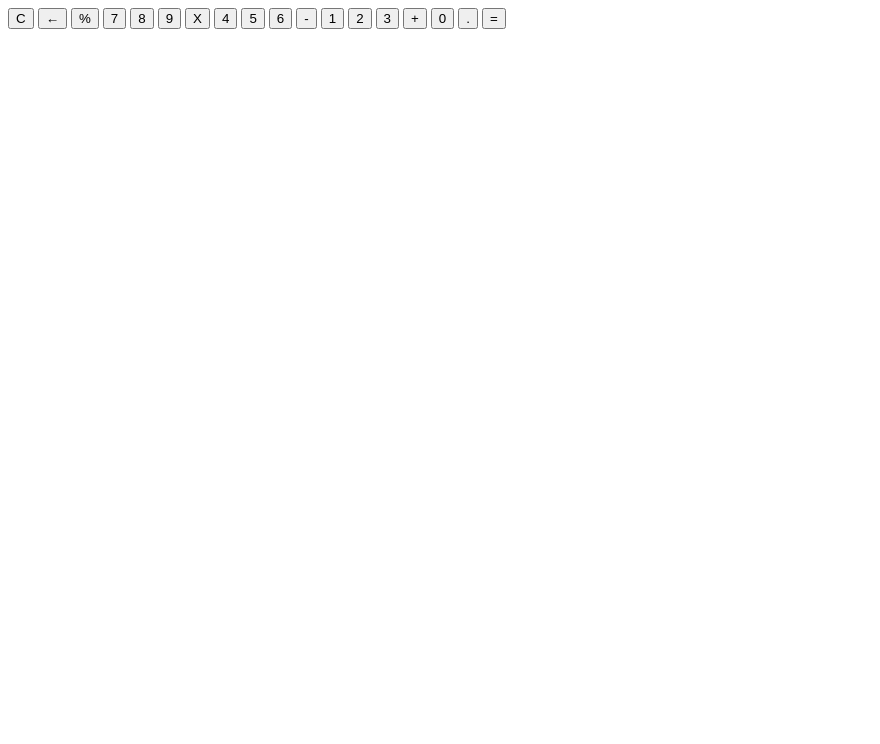
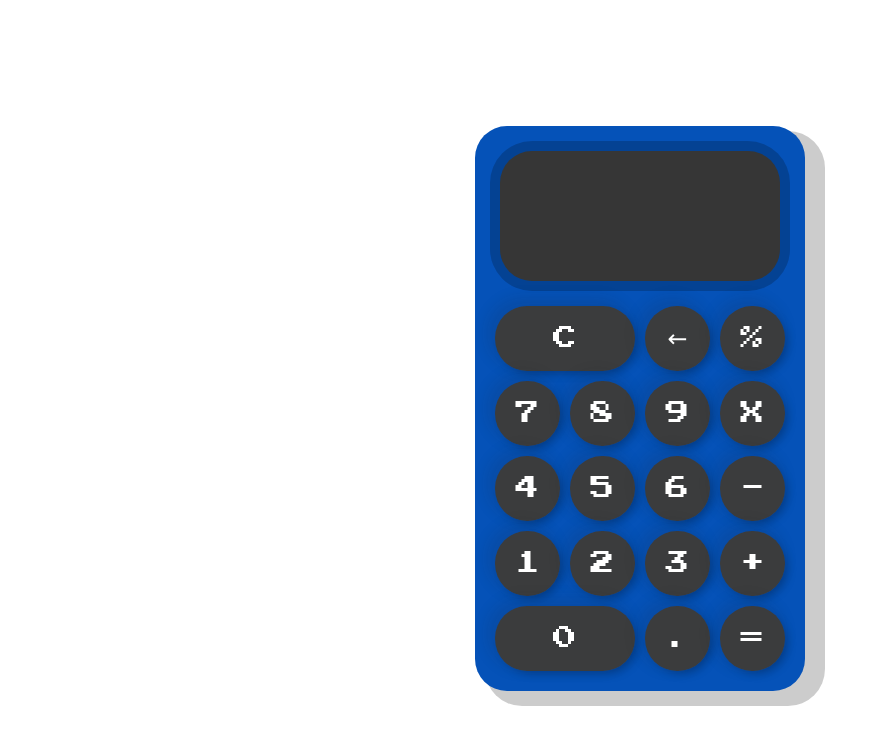
Before and after one commit to TikiDigital/Calculadora, a plain HTML site: page index.html in a window 1280 px wide. Shown: the whole page, without its empty margins (0-880 px from the left). Drawn offline with Linux system fonts and the light colour scheme.

Commit message:
Style.css
Después de dos semanas desconectado, he vuelto y la calculadora ahora cuenta con su archivo .CSS. Ahora comenzaré a trabajar en los archivos .JS tanto para las funciones como para la visualización de la calculadora.

```diff
--- /dev/null
+++ b/Style.css
@@ -0,0 +1,59 @@
+* {
+    font-family: 'Press Start 2P', cursive;
+    color: white;
+    /* Lo unico no cambie fue la flechita para borrar lo ultimo escrito */
+}
+.container {
+    display: flex;
+    justify-content: center;
+    align-items: center;
+    height: 100vh;
+}
+.calculadora {
+    display: grid;
+    grid-template-columns: repeat(4, 75px);
+    grid-template-rows: 160px repeat(5, 75px);
+    background-color: #0552b8;
+    padding: 15px;
+    border-radius: 32px;
+    box-shadow: 15px 10px 0px 5px #00000033;
+}
+button {
+    cursor: pointer;
+    margin: 5px;
+    padding: 0;
+    border-radius: 32px;
+    font-size: 1.5em;
+    border: none;
+    background-color: #3c3c3dfd;
+    box-shadow: 5px 5px 10px -3px #00000040, -5px -5px 15px 3px #1d1d1d1f;
+}
+button:active {
+    background-color: #2c2c2cfd;
+}
+button:focus {
+    outline: none;
+}
+.col-2 {
+    grid-column: span 2;
+}
+.display {
+    grid-column: 1 / -1;
+    padding: 16px;
+    display: flex;
+    margin: 10px 10px 20px;
+    flex-direction: column;
+    align-items: flex-end;
+    background-color: #363636;
+    border-radius: 32px;
+    text-align: right;
+    justify-content: space-between;
+    word-break: break-all;
+    box-shadow: 0px 0px 0px 10px #00000033;
+}
+#valor-actual {
+    font-size: 1.5em;
+}
+#valor-anterior {
+    font-size: 2em;
+}
--- a/index.html
+++ b/index.html
@@ -7,7 +7,7 @@
     <meta http-equiv="X-UA-Compatible" content="IE=edge">
     <meta name="viewport" content="width=device-width, initial-scale=1.0">
     <title>CALCULADORA</title>
-    <!-- <link rel="stylesheet" href="styleTiki.css"> Futuro .css -->
+    <link rel="stylesheet" href="Style.css">
     <link rel="preconnect" href="https://fonts.googleapis.com">
     <link rel="preconnect" href="https://fonts.gstatic.com" crossorigin>
     <link href="https://fonts.googleapis.com/css2?family=Press+Start+2P&display=swap" rel="stylesheet">
```
